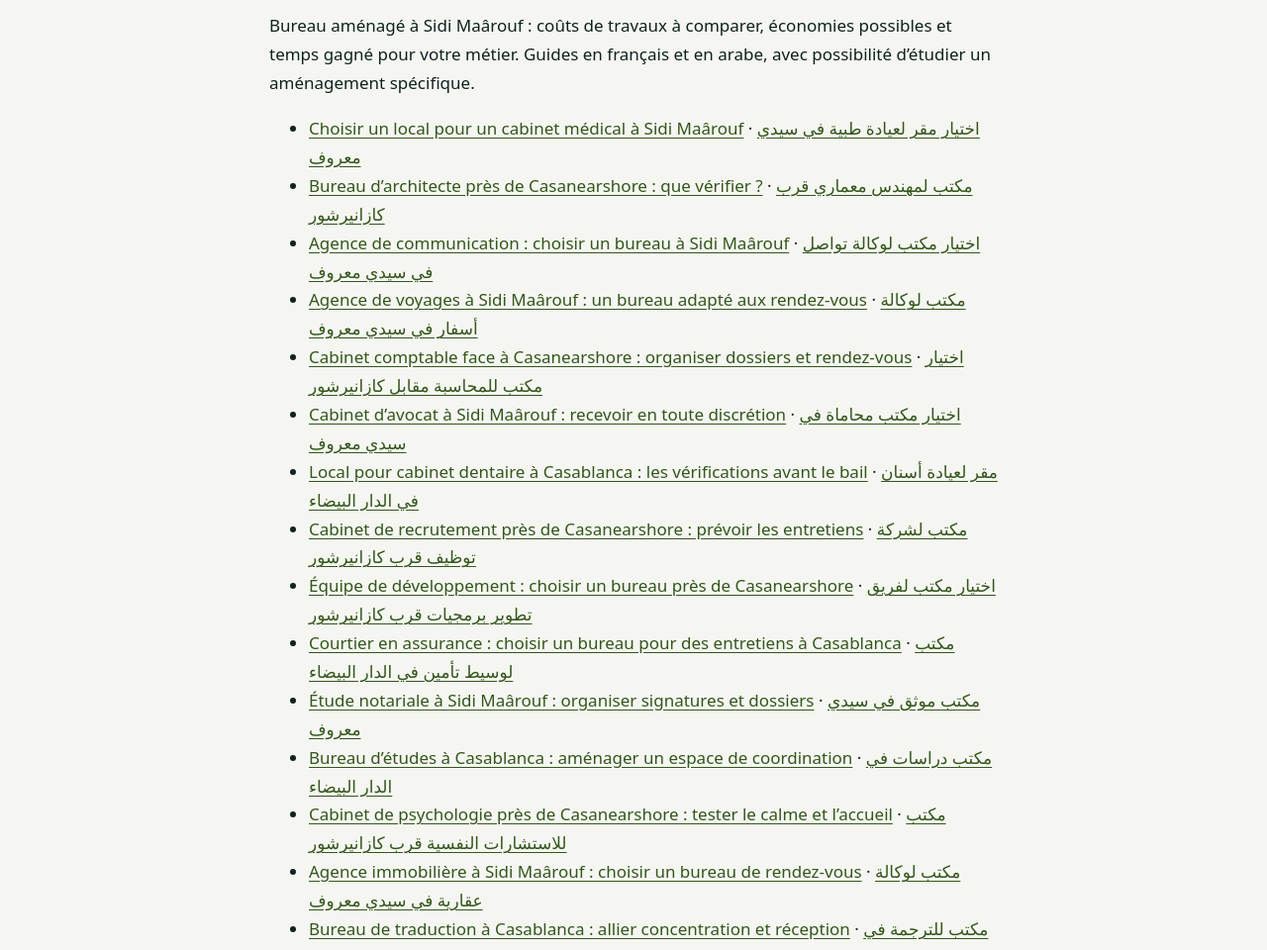
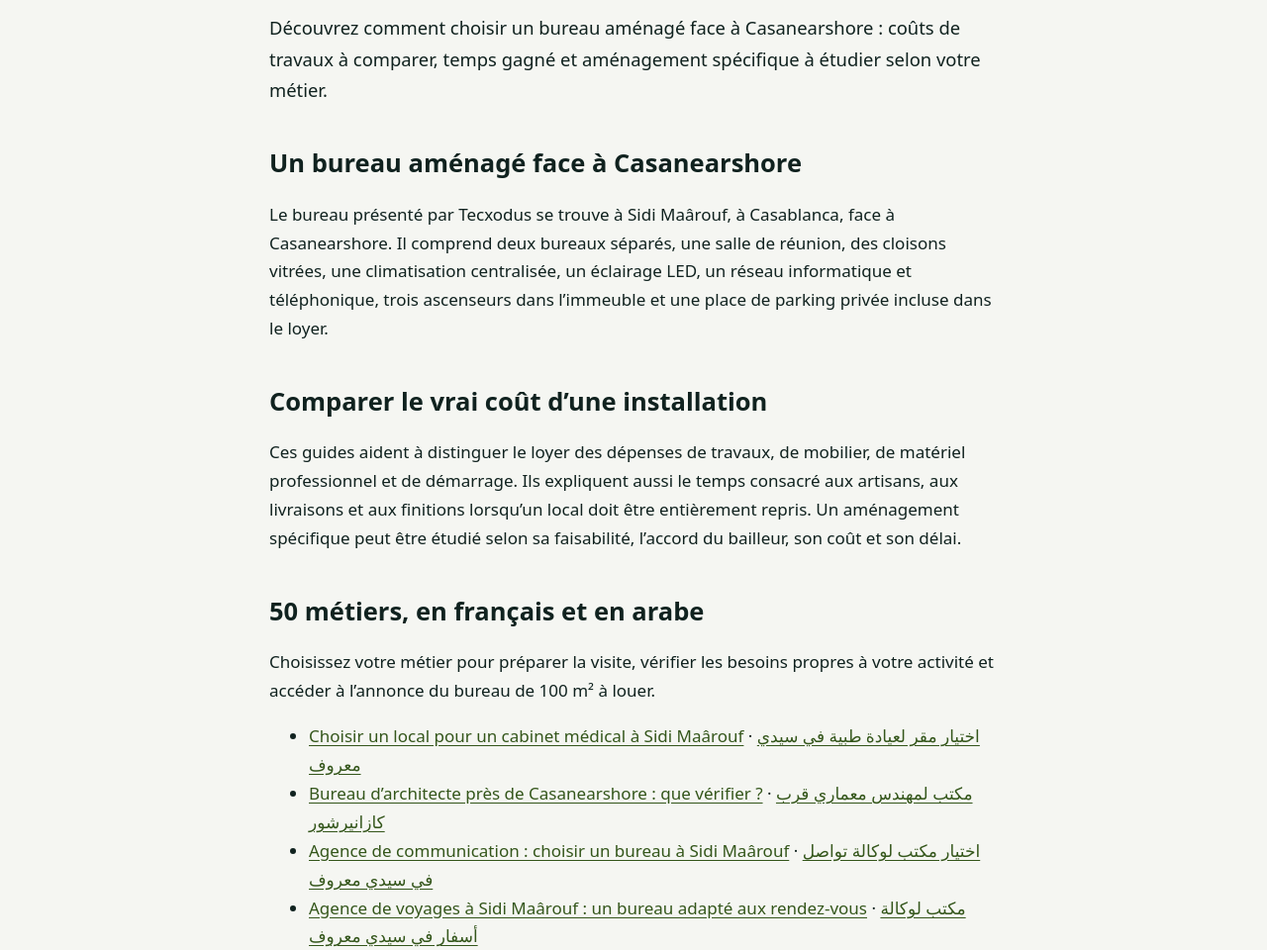
Before and after one commit to bahaidayoussef-prog/tecxodus-site, a plain HTML site: page blog/choisir-bureau-sidi-maarouf/index.html in a window 1280 px wide. Shown: the part 260-1220 px from the top of the page at 99% size. Drawn offline with Linux system fonts and the light colour scheme.

Commit message:
Strengthen office guide hub for Sidi Maarouf search intent

```diff
--- a/blog/choisir-bureau-sidi-maarouf/index.html
+++ b/blog/choisir-bureau-sidi-maarouf/index.html
@@ -3,20 +3,27 @@
 <head>
 <meta charset="utf-8">
 <meta name="viewport" content="width=device-width, initial-scale=1">
-<title>Choisir un bureau à Sidi Maârouf selon son métier | Tecxodus</title>
-<meta name="description" content="Bureau aménagé à Sidi Maârouf : coûts de travaux à comparer, économies possibles et temps gagné pour votre métier. Guides en français et en arabe, avec possibilité d’étudier un aménagement spécifique.">
+<title>Bureau aménagé à louer à Sidi Maârouf : guides par métier | Tecxodus</title>
+<meta name="description" content="Découvrez comment choisir un bureau aménagé face à Casanearshore : coûts de travaux à comparer, temps gagné et aménagement spécifique à étudier selon votre métier.">
 <link rel="canonical" href="https://blog.tecxodus.com/choisir-bureau-sidi-maarouf/">
 
 <meta property="og:type" content="website">
-<meta property="og:title" content="Choisir un bureau à Sidi Maârouf selon son métier">
-<meta property="og:description" content="Bureau aménagé à Sidi Maârouf : coûts de travaux à comparer, économies possibles et temps gagné pour votre métier. Guides en français et en arabe, avec possibilité d’étudier un aménagement spécifique.">
+<meta property="og:title" content="Bureau aménagé à louer à Sidi Maârouf : guides par métier">
+<meta property="og:description" content="Découvrez comment choisir un bureau aménagé face à Casanearshore : coûts de travaux à comparer, temps gagné et aménagement spécifique à étudier selon votre métier.">
 <meta property="og:url" content="https://blog.tecxodus.com/choisir-bureau-sidi-maarouf/">
-<script type="application/ld+json">{"@context": "https://schema.org", "@type": "CollectionPage", "headline": "Choisir un bureau à Sidi Maârouf selon son métier", "description": "Bureau aménagé à Sidi Maârouf : coûts de travaux à comparer, économies possibles et temps gagné pour votre métier. Guides en français et en arabe, avec possibilité d’étudier un aménagement spécifique.", "inLanguage": "fr", "mainEntityOfPage": "https://blog.tecxodus.com/choisir-bureau-sidi-maarouf/", "datePublished": "2026-11-11", "author": {"@type": "Organization", "name": "Tecxodus"}}</script>
+<script type="application/ld+json">{"@context": "https://schema.org", "@type": "CollectionPage", "headline": "Bureau aménagé à louer à Sidi Maârouf : guides par métier", "description": "Découvrez comment choisir un bureau aménagé face à Casanearshore : coûts de travaux à comparer, temps gagné et aménagement spécifique à étudier selon votre métier.", "inLanguage": "fr", "mainEntityOfPage": "https://blog.tecxodus.com/choisir-bureau-sidi-maarouf/", "datePublished": "2026-11-11", "author": {"@type": "Organization", "name": "Tecxodus"}}</script>
 <style>body{margin:0;background:#f5f6f2;color:#10221f;font:17px/1.7 system-ui,sans-serif}header{background:#0c2825;color:white}header nav,main,footer{width:min(46rem,calc(100% - 2rem));margin:auto}header nav{display:flex;gap:1rem;align-items:center;flex-wrap:wrap;padding-block:1rem}header a{color:inherit}main{padding-block:2rem}h1{font-size:clamp(1.9rem,5vw,3rem);line-height:1.2}h2{margin-top:1.6em;line-height:1.35}a{color:#34561b;text-underline-offset:.2em}.intro{font-size:1.15rem}.visit{border-radius:18px;background:#0c2825;color:white;padding:1.4rem;margin-block:2rem}.visit h2{margin:0}.visit a{color:white}.visit .button{display:inline-block;border-radius:999px;padding:.65rem 1rem;background:#d9fb63;color:#10221f;font-weight:750;text-decoration:none}footer{border-top:1px solid #dfe5de;padding-block:1rem}a:focus-visible{outline:3px solid #738843;outline-offset:4px}bdi{white-space:nowrap}.budget{border-inline-start:4px solid #66852b;padding:1rem;background:#edf3e3}</style>
 </head>
 <body>
 <header><nav><a href="/">Blog Tecxodus</a><a href="/choisir-bureau-sidi-maarouf/">Guides par métier</a></nav></header>
-<main><h1>Choisir un bureau à Sidi Maârouf selon son métier</h1><p>Bureau aménagé à Sidi Maârouf : coûts de travaux à comparer, économies possibles et temps gagné pour votre métier. Guides en français et en arabe, avec possibilité d’étudier un aménagement spécifique.</p><ul><li><a href="/bureau-sidi-maarouf-medecin/">Choisir un local pour un cabinet médical à Sidi Maârouf</a> · <a lang="ar" dir="rtl" href="/ar/bureau-sidi-maarouf-medecin/">اختيار مقر لعيادة طبية في سيدي معروف</a></li>
+<main><h1>Bureau aménagé à louer à Sidi Maârouf : guides par métier</h1><p class="intro">Découvrez comment choisir un bureau aménagé face à Casanearshore : coûts de travaux à comparer, temps gagné et aménagement spécifique à étudier selon votre métier.</p>
+<h2>Un bureau aménagé face à Casanearshore</h2>
+<p>Le bureau présenté par Tecxodus se trouve à Sidi Maârouf, à Casablanca, face à Casanearshore. Il comprend deux bureaux séparés, une salle de réunion, des cloisons vitrées, une climatisation centralisée, un éclairage LED, un réseau informatique et téléphonique, trois ascenseurs dans l’immeuble et une place de parking privée incluse dans le loyer.</p>
+<h2>Comparer le vrai coût d’une installation</h2>
+<p>Ces guides aident à distinguer le loyer des dépenses de travaux, de mobilier, de matériel professionnel et de démarrage. Ils expliquent aussi le temps consacré aux artisans, aux livraisons et aux finitions lorsqu’un local doit être entièrement repris. Un aménagement spécifique peut être étudié selon sa faisabilité, l’accord du bailleur, son coût et son délai.</p>
+<h2>50 métiers, en français et en arabe</h2>
+<p>Choisissez votre métier pour préparer la visite, vérifier les besoins propres à votre activité et accéder à l’annonce du bureau de 100 m² à louer.</p>
+<ul><li><a href="/bureau-sidi-maarouf-medecin/">Choisir un local pour un cabinet médical à Sidi Maârouf</a> · <a lang="ar" dir="rtl" href="/ar/bureau-sidi-maarouf-medecin/">اختيار مقر لعيادة طبية في سيدي معروف</a></li>
 <li><a href="/bureau-sidi-maarouf-architecte/">Bureau d’architecte près de Casanearshore : que vérifier ?</a> · <a lang="ar" dir="rtl" href="/ar/bureau-sidi-maarouf-architecte/">مكتب لمهندس معماري قرب كازانيرشور</a></li>
 <li><a href="/bureau-sidi-maarouf-agence-communication/">Agence de communication : choisir un bureau à Sidi Maârouf</a> · <a lang="ar" dir="rtl" href="/ar/bureau-sidi-maarouf-agence-communication/">اختيار مكتب لوكالة تواصل في سيدي معروف</a></li>
 <li><a href="/bureau-sidi-maarouf-agence-voyage/">Agence de voyages à Sidi Maârouf : un bureau adapté aux rendez-vous</a> · <a lang="ar" dir="rtl" href="/ar/bureau-sidi-maarouf-agence-voyage/">مكتب لوكالة أسفار في سيدي معروف</a></li>
```
